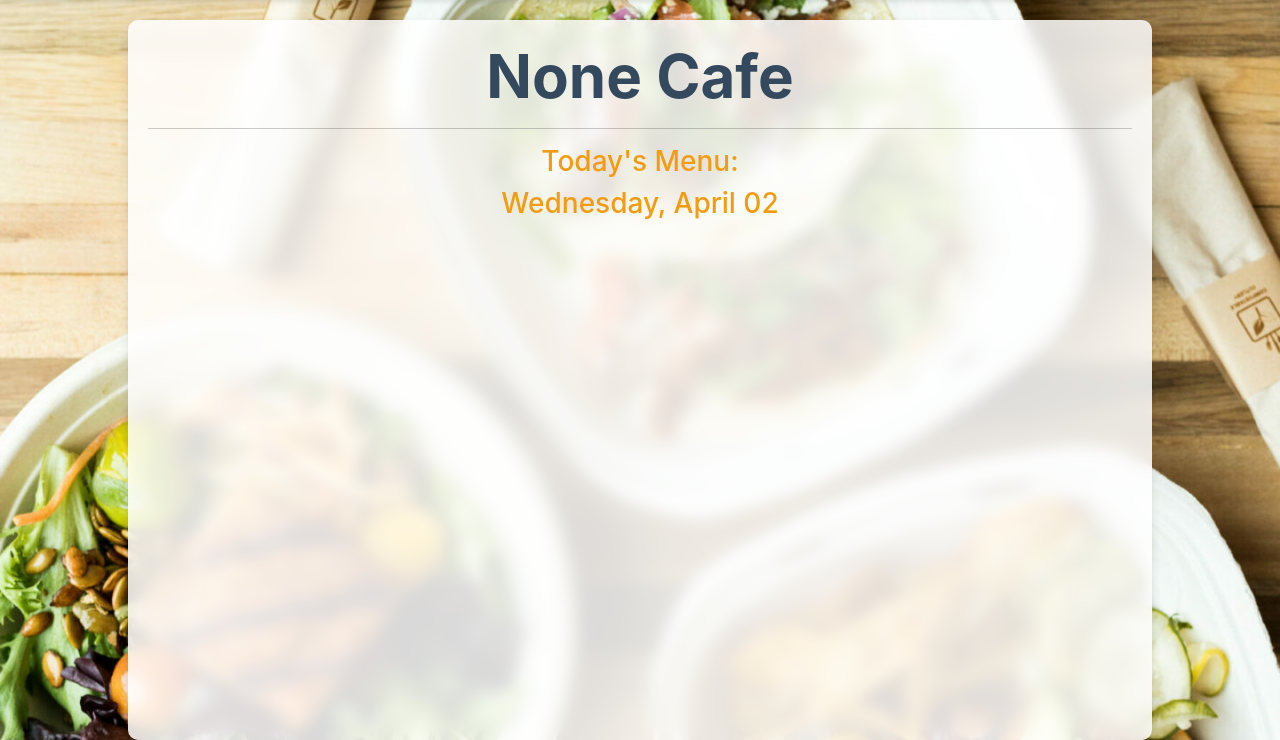
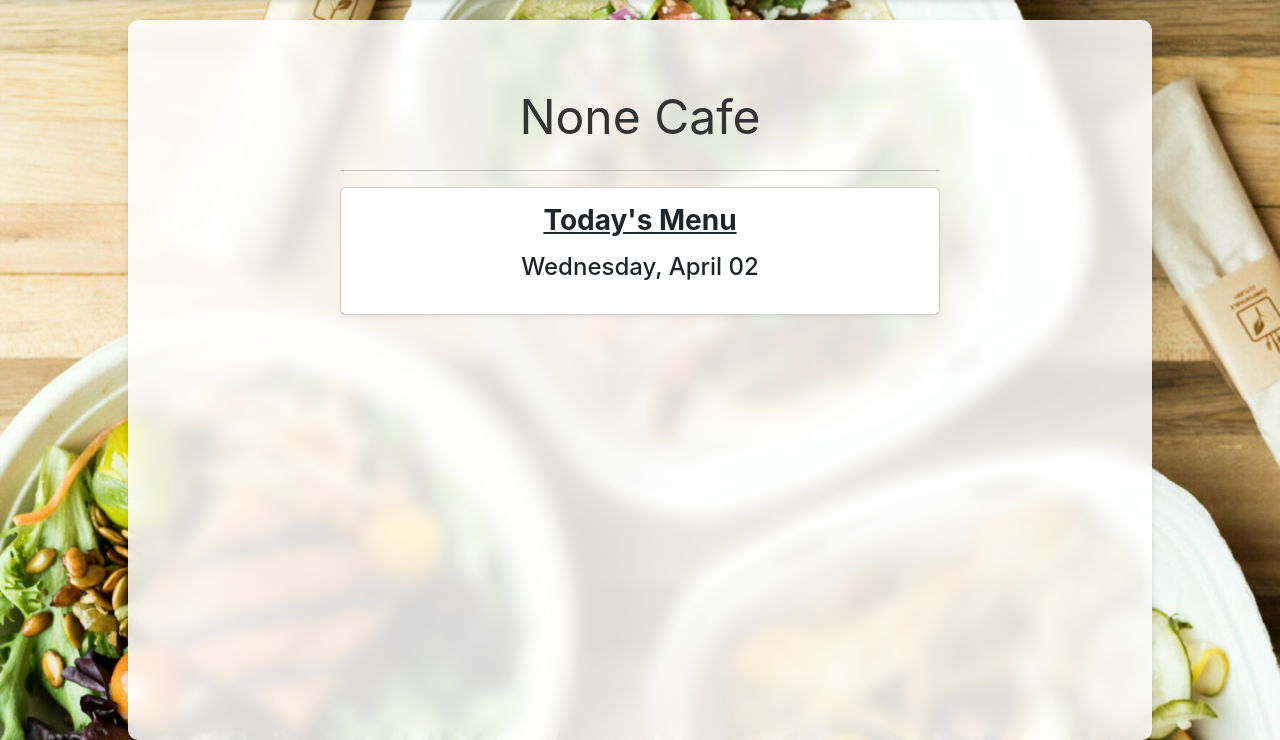
Before and after one commit to Jaehong-username/dininghall-mealplan, a Flask app: page /menu-details in a window 1280 px wide. Shown: the part 60-800 px from the top of the page. Run offline with Flask 3, Linux system fonts and the light colour scheme; some libraries are stand-ins or nearby versions.

Commit message:
menu in detail ui

```diff
--- a/src/templates/menu-details.html
+++ b/src/templates/menu-details.html
@@ -4,14 +4,20 @@
 
 {% block content %}
 
+<div class="container mt-5 d-flex justify-content-center">
+    <div class="w-100" style="max-width: 600px;"> <!-- Constrain width -->
+
         <div style="text-align:center">
-        <h1 class = "title">{{ location }} Cafe</h1>
+            <h1 class="display-5 text-center mb-4"><b>{{ location }} Cafe</b></h1>
             <hr>
 
-        <h1 class = "subtitle">Today's Menu:</h1>
-        <!-- convert ot string version of date -->
-        <h2 class = "subtitle"> {{ menu.date.strftime('%A, %B %d') }} </h2>
-        <br>
+            <!-- convert to string version of date -->
+            <div class="card shadow-sm mb-4">
+                <div class="card-body">
+                    <h3 class="card-title mb-3"><b><u>Today's Menu</u></b></h3>
+                    <h4 class="card-title mb-3">{{ menu.date.strftime('%A, %B %d') }}</h4>
+                </div>
+            </div>
 
             <!-- only print according to the menu's specific location -->
             {% if menu.location == location %}
@@ -22,7 +28,8 @@
                     <!-- only printing category that belongs to the specific menu and is not empty -->
                     {% for t in category.types %}
                         {% if t.type == type %}
-                        <h3><b>{{ category.category }}</b></h3>
+                        <div class="card shadow-sm mb-4 p-4">
+                        <h3 class="card-title mb-3"><b><u>{{ category.category }}</u></b></h3>
                         {% endif %}
                     {% endfor %}
 
@@ -49,9 +56,6 @@
                                         {% endif %}
                                     </p>
 
-                                <!-- image according to meal id, file extension -->
-                                <img src="{{ url_for('static', filename='uploads/meals/' ~ meal.id ~ meal.file_extension) }}" width="200">
-
                                     <!-- displaying meal attributes ; restriction: allergen  -->
                                     <p><span style="color:#FF0000"><b>Allergens:</b></span>
                                         {% if not meal.restrictions %}
@@ -63,16 +67,22 @@
                                         {% endif %}
                                     </p>
 
-                                <br>
+                                    <!-- image according to meal id, file extension -->
+                                    <img src="{{ url_for('static', filename='uploads/meals/' ~ meal.id ~ meal.file_extension) }}" style="width: 150px; height: 150px; object-fit: cover; border-radius: 10px; align-self: center">
+
+                                <br><hr>
+
                                 {% endif %} <!-- end multiple type check (lunch/dinner?)-->
                             {% endfor %} <!-- end for each type check -->
 
                         {% endif %}
 
                         {% endfor %} <!-- end meal loop-->
+                    </div>
                 {% endfor %} <!-- end category loop-->
             {% endif %} <!-- end location loop -->
 
         </div>
-
+    </div>
+</div>
 {% endblock %}
```
Lines whose indentation alone changed are shown as unchanged.
